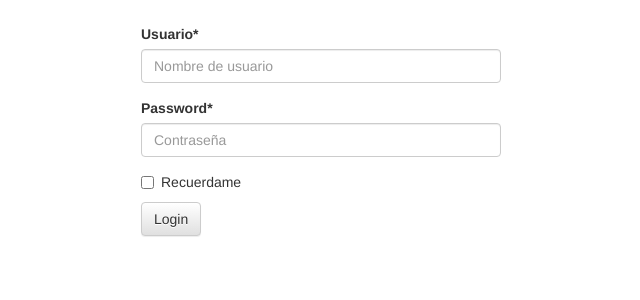
After one commit to davidpera/fa, a PHP site: page /login.php in a window 1280 px wide. The commit adds this page. Shown: the top 300 px of the page, without its empty margins (319-959 px from the left). Run offline with PHP 8.4, Linux system fonts and the light colour scheme; some libraries are stand-ins or nearby versions.

Commit message:
Todavia falta arreglar cosas

```diff
--- a/auxiliar.php
+++ b/auxiliar.php
@@ -178,11 +178,15 @@ function mostrarError(array &$error):void
 {
     foreach ($error as $v) {
         ?>
-        <h3>Error: <?= h($v) ?></h3>
+        <div class="row">
+            <div class="alert alert-danger" role="alert">
+                <?= h($v) ?>
+            </div>
+        </div>
         <?php
     }
 
-    volver();
+    header('Location: index.php');
 }
 
 function insertar(PDO $pdo,array $valores):void
@@ -264,3 +268,46 @@ function formulario(array $datos, ?int $id): void
      $duracion  = trim(filter_input(INPUT_POST, 'duracion'));
      $genero_id = trim(filter_input(INPUT_POST, 'genero_id'));
  }
+
+ function comprobarUsuario(string $usuario, array $error):void
+ {
+     if($usuario === ''){
+         $error[] = 'El usuario es obligatorio';
+         return;
+     }
+     if(mb_strlen($usuario) > 255){
+         $error[] = 'El usuario es demasiado largo';
+     }
+     if(mb_strpos($usuario,' ') !== false){
+         $error[] = 'El usuario no puede contener espacios';
+     }
+ }
+
+ function comprobarPassword(string $password, array $error):void
+ {
+     if ($paspassword==='') {
+         $error[] = 'La contraseña es obligatoria';
+     }
+ }
+
+ function buscarUsuario(string $usuario,string $password,array $error):array
+ {
+     $pdo = conectar();
+     $sent = $pdo -> prepare('SELECT *
+                                FROM usuarios
+                                WHERE usuario = :usuario');
+    $sent->execute([':usuario' => $usuario]);
+    $fila = $sent->fetch();
+
+    if (empty($fila)) {
+        $error = 'El usuario no existe';
+        throw new Exception;
+
+    }
+    if(!password_verify($pasword,$fila['password'])){
+        $error[] = 'La contraseña no coincide';
+        throw new Exception;
+    }
+    return $fila;
+
+ }
--- /dev/null
+++ b/login.php
@@ -0,0 +1,69 @@
+<?php session_start() ?>
+<!DOCTYPE html>
+<html>
+    <head>
+        <meta charset="utf-8">
+        <meta http-equiv="X-UA-Compatible" content="IE=edge">
+        <meta name="viewport" content="width=device-width, initial-scale=1">
+        <link rel="stylesheet" href="https://maxcdn.bootstrapcdn.com/bootstrap/3.3.7/css/bootstrap.min.css" integrity="sha384-BVYiiSIFeK1dGmJRAkycuHAHRg32OmUcww7on3RYdg4Va+PmSTsz/K68vbdEjh4u" crossorigin="anonymous">
+        <link rel="stylesheet" href="https://maxcdn.bootstrapcdn.com/bootstrap/3.3.7/css/bootstrap-theme.min.css" integrity="sha384-rHyoN1iRsVXV4nD0JutlnGaslCJuC7uwjduW9SVrLvRYooPp2bWYgmgJQIXwl/Sp" crossorigin="anonymous">
+        <style type="text/css">
+            .container {
+                margin-top: 24px;
+            }
+        </style>
+        <title>Login</title>
+    </head>
+    <body>
+        <div class="container">
+        <?php
+        require 'auxiliar.php';
+
+        $usuario = trim(filter_input(INPUT_POST,'usuario'));
+        $password = trim(filter_input(INPUT_POST,'password'));
+        if (!empty($_POST)) {
+            $error = [];
+            try {
+                comprobarUsuario($usuario,$error);
+                comprobarPassword($password,$error);
+                $fila = buscarUsuario($usuario,$password,$error);
+                comprobarErrores($error);
+                $_SESSION['usuario']= ["id" => $fila['id'],
+                                        'nombre' => $fila['nombre'],];
+                header('location: index.php');
+            } catch (Exception $e) {
+                mostrarError($error);
+            }
+
+        }
+        ?>
+
+            <div class="row">
+                <div class="col-md-offset-4 col-md-4">
+                    <form action="login.php" method="post">
+                      <div class="form-group">
+                        <label for="usuario">Usuario*</label>
+                        <input type="text" class="form-control" id="usuario"
+                        placeholder="Nombre de usuario" name="usuario" value="<?= h($usuario) ?>">
+                      </div>
+                      <div class="form-group">
+                        <label for="password">Password*</label>
+                        <input type="password" class="form-control" id="password"
+                        placeholder="Contraseña" name="password">
+                      </div>
+                      <div class="checkbox">
+                        <label>
+                          <input type="checkbox">
+                          Recuerdame
+                        </label>
+                      </div>
+                      <button type="submit" class="btn btn-default">Login</button>
+                    </form>
+
+                </div>
+            </div>
+        </div>
+        <script src="https://ajax.googleapis.com/ajax/libs/jquery/1.12.4/jquery.min.js"></script>
+        <script src="https://maxcdn.bootstrapcdn.com/bootstrap/3.3.7/js/bootstrap.min.js" integrity="sha384-Tc5IQib027qvyjSMfHjOMaLkfuWVxZxUPnCJA7l2mCWNIpG9mGCD8wGNIcPD7Txa" crossorigin="anonymous"></script>
+    </body>
+</html>
```
Also changed, not shown: db/fa.sql (+15 -0 lines), index.php (+13 -4 lines).
